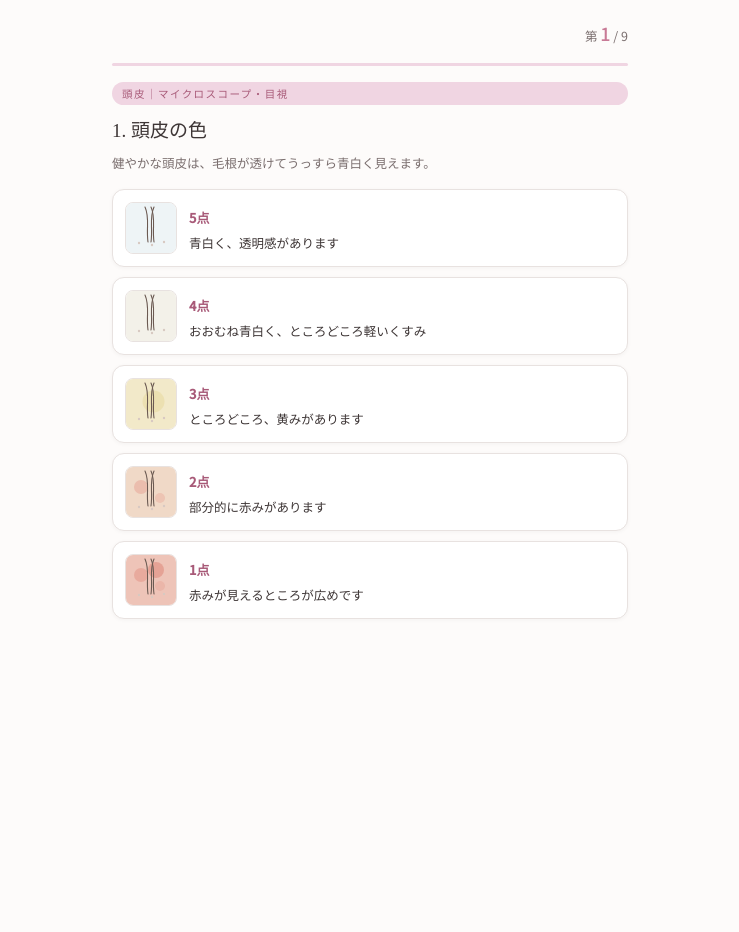
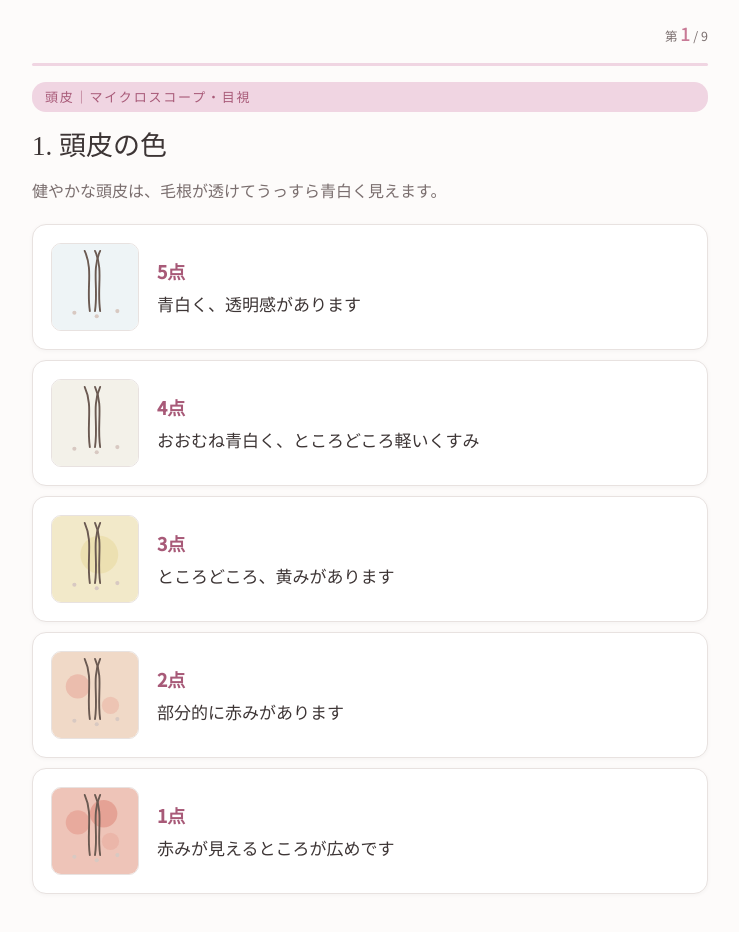
Before and after one commit to stylelfocus/lita-lab-tools, a plain HTML site: page shindan.html in a window 1280 px wide. Both pictures are taken after a click on the button "採点をはじめる". Shown: the whole page, without its empty margins (270-1009 px from the left). Before the commit the page ends 800 px from the top, so only its background shows below. Drawn offline with Linux system fonts and the light colour scheme.

Commit message:
頭皮診断：iPadの横幅で字と絵を大きくした（サロンで使うため）
・横幅700px以上のとき、本文17px・見出し27px・絵88px角・選択肢の高さ126pxに
・iPadの画面（810×1080）で、1問目から結果・おすすめまで通して確認。エラー0件

Co-Authored-By: Claude Opus 5 <noreply@anthropic.com>

```diff
--- a/shindan.html
+++ b/shindan.html
@@ -120,6 +120,22 @@ body{font-family:'Noto Sans JP','Hiragino Kaku Gothic Pro',sans-serif;background
 .p-table{width:100%;border-collapse:collapse;font-size:11.5px;margin-bottom:14px;}
 .p-table th,.p-table td{border:1px solid #e8e2e0;padding:5px 7px;text-align:left;}
 .p-table th{background:#faf3f5;color:#a85a78;}
+
+/* ===== iPad（横幅700px以上）＝サロンで使うとき。字と絵を大きくする
+       2026-11-16 莉沙「頭皮と髪の診断のサロン版をLita-labのiPadで使えるようのデータにして」
+       ＋ 莉沙「文字大きめ」 ===== */
+@media (min-width:700px){
+  .app{max-width:720px;}
+  .q-phase{font-size:13px;padding:4px 13px;border-radius:14px;margin-bottom:12px;}
+  .q-title{font-size:27px;margin-bottom:6px;}
+  .q-sub{font-size:16px;line-height:1.75;margin-bottom:20px;}
+  .lv-btn{gap:18px;padding:18px;border-radius:14px;}
+  .lv-ill{width:88px;height:88px;border-radius:10px;}
+  .lv-score{font-size:18px;margin-right:10px;}
+  .lv-text{font-size:17px;line-height:1.6;margin-top:4px;}
+  .check-item{font-size:17px;}
+  .q-next{font-size:19px;padding:20px;}
+}
 </style>
 </head>
 <body>
```
